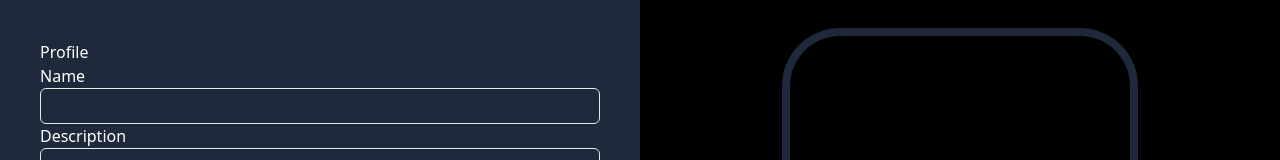
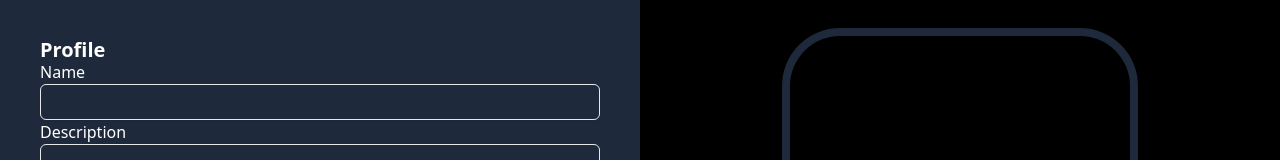
Before and after one commit to imjesusc/page-link, a React (Vite) app: page / in a window 1280 px wide. Shown: the top 160 px of the page. Built offline with nearby package versions, Linux system fonts and the light colour scheme.

Commit message:
Updated textarea and title in ProfileForm component

```diff
--- a/src/components/organisms/ProfileForm.jsx
+++ b/src/components/organisms/ProfileForm.jsx
@@ -1,12 +1,13 @@
 import { usePage } from '../../hooks'
 import { Input, Label, Textarea } from '../atoms'
+import { Title } from '../atoms/Title'
 
 export const ProfileForm = () => {
   const { profile, handleChange } = usePage()
 
   return (
     <div>
-      <div>Profile</div>
+      <Title type='h2'>Profile</Title>
       <div>
         <Label htmlFor='name' text='Name' />
         <Input value={profile.name} id='name' onChange={handleChange} />
@@ -14,7 +15,10 @@ export const ProfileForm = () => {
 
       <div>
         <Label htmlFor='description' text='Description' />
-        <Textarea value={profile.description} id='description' name='description' onChange={handleChange} />
+        <Textarea
+          className='resize-none'
+          value={profile.description} id='description' maxLength={99} name='description' onChange={handleChange}
+        />
       </div>
 
       <div>
```
